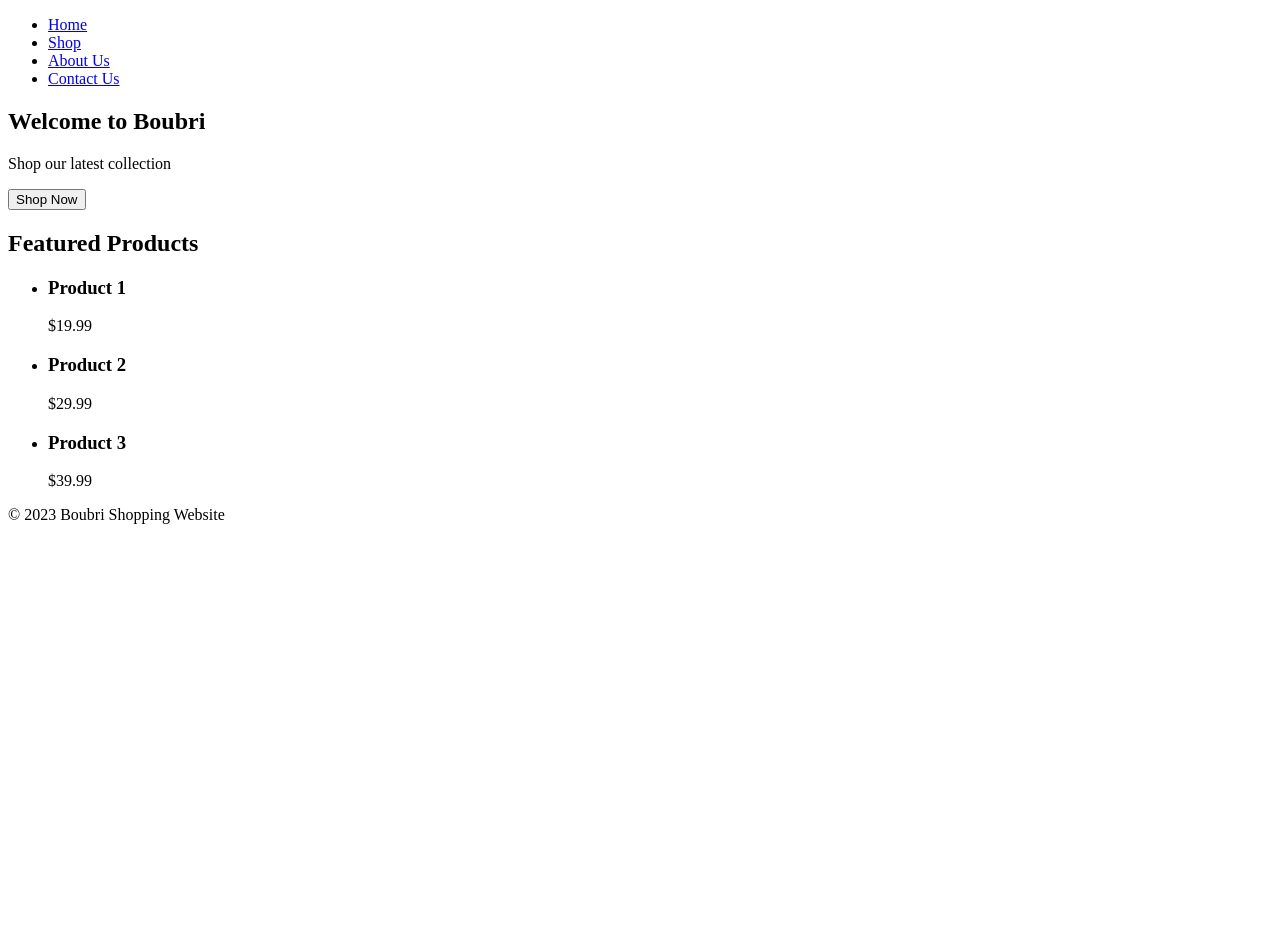
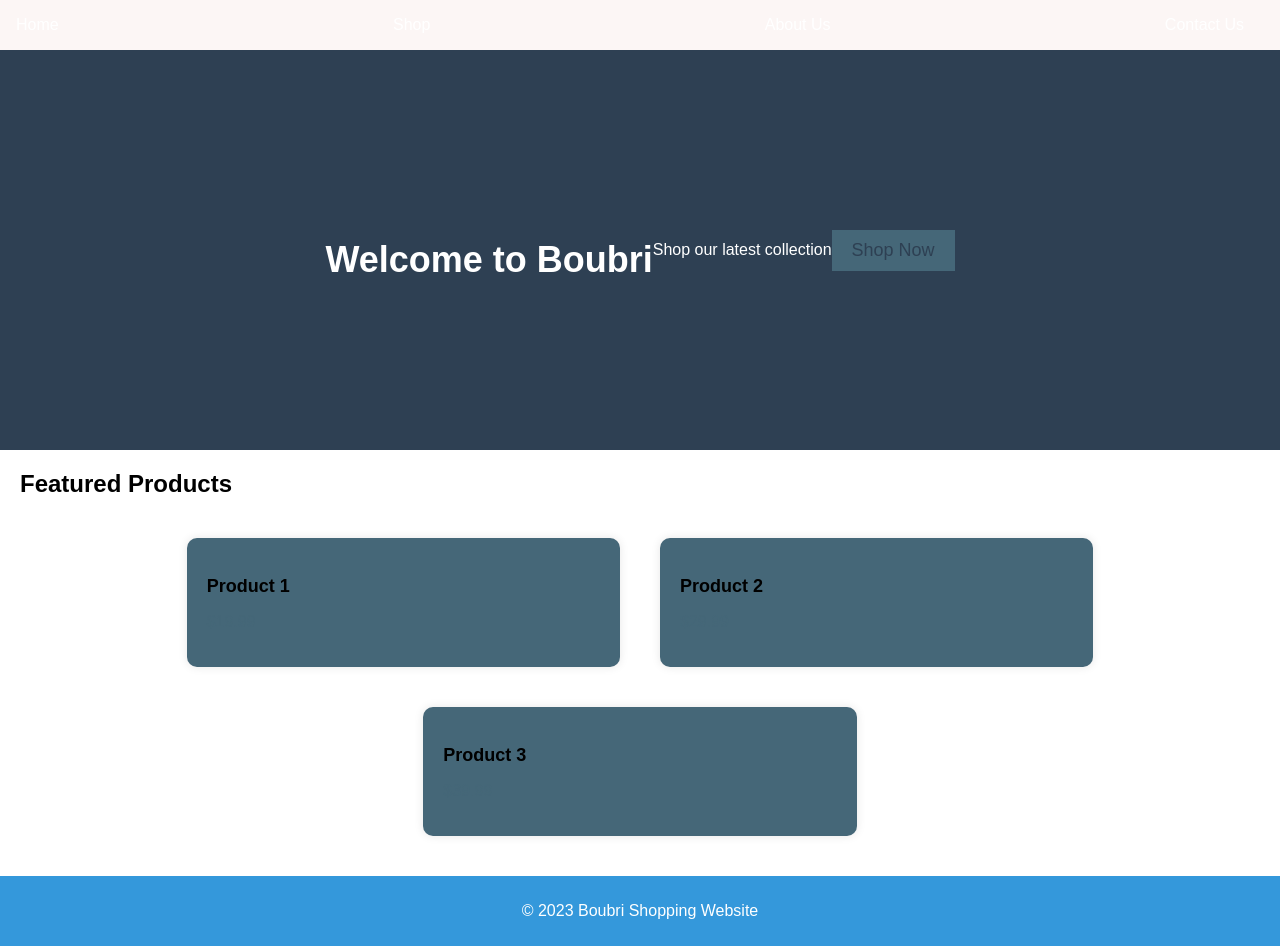
Before and after one commit to hatderq/hatderq-website, a plain HTML site: page index.html in a window 1280 px wide. Before the commit the page ends 800 px from the top, so only its background shows below. Drawn offline with Linux system fonts and the light colour scheme.

Commit message:
Update index.html

```diff
--- a/index.html
+++ b/index.html
@@ -4,7 +4,7 @@
     <meta charset="UTF-8">
     <meta name="viewport" content="width=device-width, initial-scale=1.0">
     <title>Boubri Shopping Website</title>
-    <link rel="stylesheet" href="styls.css">
+    <link rel="stylesheet" href="style.css">
 </head>
 <body>
     <header>
```
